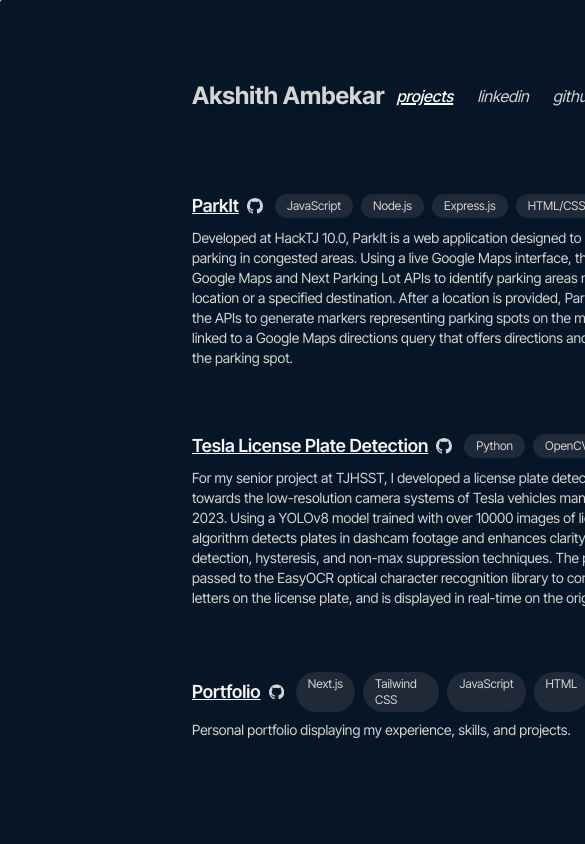
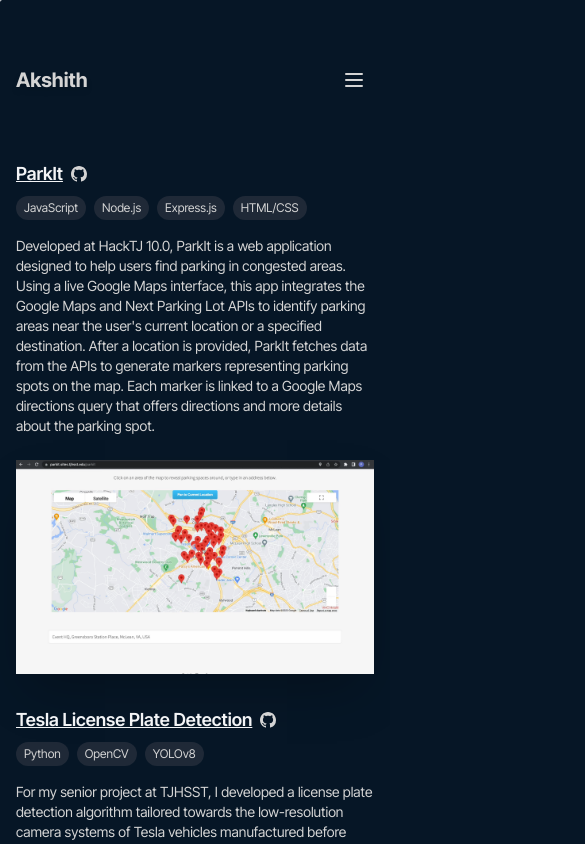
Before and after one commit to akshithambekar/portfolio, a Next.js app: page /projects in a window 390 px wide. Shown: the top 844 px of the page, 585 px wide, since content can reach past the window. Built offline with nearby package versions, Linux system fonts and the light colour scheme.

Commit message:
responsive

```diff
--- a/src/app/components/footer.js
+++ b/src/app/components/footer.js
@@ -2,9 +2,9 @@ import { PiCopyrightLight } from "react-icons/pi";
 
 export default function Footer() {
     return (
-        <div className="max-w-[1260px] flex justify-center items-center h-4 text-custom_gray px-44 pt-24 pb-10 subpixel-antialiased mx-auto">
-            <div className="flex flex-row items-center space-x-1 text-sm">
-                <PiCopyrightLight />
+        <div className="max-w-[1260px] flex justify-center items-center min-h-[60px] text-custom_gray px-4 sm:px-8 md:px-16 lg:px-24 xl:px-44 pt-12 sm:pt-24 pb-8 sm:pb-10 subpixel-antialiased mx-auto">
+            <div className="flex flex-row items-center space-x-1 text-xs sm:text-sm text-center">
+                <PiCopyrightLight className="flex-shrink-0" />
                 <p>2025 Akshith Ambekar. All rights reserved.</p>
             </div>
         </div>
--- a/src/app/components/navbar.js
+++ b/src/app/components/navbar.js
@@ -2,17 +2,112 @@
 
 import { usePathname } from "next/navigation";
 import Link from "next/link";
+import { useState } from "react";
 
 export default function Navbar() {
     const pathName = usePathname();
+    const [isMobileMenuOpen, setIsMobileMenuOpen] = useState(false);
+
     return (
-        <div className="flex flex-shrink-0 text-custom_gray justify-between items-center h-48 max-w-[1280px] mx-auto px-48">
-            <Link href="/" className={pathName === "/" ? "text-2xl drop-shadow-md font-bold text-nowrap subpixel-antialiased text-white" : "text-2xl drop-shadow-md font-bold text-nowrap subpixel-antialiased hover:text-white"}>Akshith Ambekar</Link>
-            <div>
-                <Link href="/projects" className={pathName === "/projects" ? "p-3 text-white italic subpixel-antialiased font-medium text-decoration-line: underline decoration-2" : "p-3 italic subpixel-antialiased hover:text-white hover:transition-colors"}>projects</Link>
-                <Link href="https://www.linkedin.com/in/akshith-ambekar/" target="_blank" className="p-3 italic subpixel-antialiased hover:text-white">linkedin</Link>
-                <Link href="https://github.com/akshithambekar" target="_blank" className="p-3 italic subpixel-antialiased hover:text-white">github</Link>
+        <div className="flex flex-shrink-0 text-custom_gray justify-between items-center h-40 max-w-[1280px] mx-auto px-4 sm:px-8 md:px-16 lg:px-24 xl:px-48">
+            <Link
+                href="/"
+                className={
+                    pathName === "/"
+                        ? "text-xl sm:text-2xl drop-shadow-md font-bold text-nowrap subpixel-antialiased text-white"
+                        : "text-xl sm:text-2xl drop-shadow-md font-bold text-nowrap subpixel-antialiased hover:text-white"
+                }
+            >
+                <span className="hidden sm:inline">Akshith Ambekar</span>
+                <span className="sm:hidden">Akshith</span>
+            </Link>
+
+            {/* Desktop Menu */}
+            <div className="hidden md:flex">
+                <Link
+                    href="/projects"
+                    className={
+                        pathName === "/projects"
+                            ? "p-3 text-white italic subpixel-antialiased font-medium text-decoration-line: underline decoration-2"
+                            : "p-3 italic subpixel-antialiased hover:text-white hover:transition-colors"
+                    }
+                >
+                    projects
+                </Link>
+                <Link
+                    href="https://www.linkedin.com/in/akshith-ambekar/"
+                    target="_blank"
+                    className="p-3 italic subpixel-antialiased hover:text-white"
+                >
+                    linkedin
+                </Link>
+                <Link
+                    href="https://github.com/akshithambekar"
+                    target="_blank"
+                    className="p-3 italic subpixel-antialiased hover:text-white"
+                >
+                    github
+                </Link>
             </div>
+
+            {/* Mobile Menu Button */}
+            <button
+                onClick={() => setIsMobileMenuOpen(!isMobileMenuOpen)}
+                className="md:hidden p-2 text-custom_gray hover:text-white"
+            >
+                <svg
+                    className="w-6 h-6"
+                    fill="none"
+                    stroke="currentColor"
+                    viewBox="0 0 24 24"
+                >
+                    <path
+                        strokeLinecap="round"
+                        strokeLinejoin="round"
+                        strokeWidth={2}
+                        d={
+                            isMobileMenuOpen
+                                ? "M6 18L18 6M6 6l12 12"
+                                : "M4 6h16M4 12h16M4 18h16"
+                        }
+                    />
+                </svg>
+            </button>
+
+            {/* Mobile Menu */}
+            {isMobileMenuOpen && (
+                <div className="absolute top-40 left-0 right-0 bg-[#061626] border-t border-gray-700 md:hidden z-50">
+                    <div className="flex flex-col py-4">
+                        <Link
+                            href="/projects"
+                            className={
+                                pathName === "/projects"
+                                    ? "px-4 py-3 text-white italic subpixel-antialiased font-medium border-l-2 border-white"
+                                    : "px-4 py-3 italic subpixel-antialiased hover:text-white hover:transition-colors"
+                            }
+                            onClick={() => setIsMobileMenuOpen(false)}
+                        >
+                            projects
+                        </Link>
+                        <Link
+                            href="https://www.linkedin.com/in/akshith-ambekar/"
+                            target="_blank"
+                            className="px-4 py-3 italic subpixel-antialiased hover:text-white"
+                            onClick={() => setIsMobileMenuOpen(false)}
+                        >
+                            linkedin
+                        </Link>
+                        <Link
+                            href="https://github.com/akshithambekar"
+                            target="_blank"
+                            className="px-4 py-3 italic subpixel-antialiased hover:text-white"
+                            onClick={() => setIsMobileMenuOpen(false)}
+                        >
+                            github
+                        </Link>
+                    </div>
+                </div>
+            )}
         </div>
-    )
+    );
 }
--- a/src/app/layout.js
+++ b/src/app/layout.js
@@ -1,6 +1,6 @@
-import { Inter_Tight, Archivo, DM_Sans} from "next/font/google";
+import { Inter_Tight, Archivo, DM_Sans } from "next/font/google";
 import "./globals.css";
-import { Analytics } from "@vercel/analytics/react"
+import { Analytics } from "@vercel/analytics/react";
 
 const inter_tight = Inter_Tight({
     subsets: ["latin"],
@@ -11,7 +11,7 @@ export const metadata = {
     description: "Generated by create next app",
     icons: {
         icon: "/favicon.ico",
-  }
+    },
 };
 
 export default function RootLayout({ children }) {
--- a/src/app/projects/page.js
+++ b/src/app/projects/page.js
@@ -9,99 +9,169 @@ export default function Projects() {
         <div>
             <Cursor />
             <Navbar />
-            <div className="grid grid-flow-row text-custom_gray items-baseline h-60 subpixel-antialiased max-w-[1260px] px-44 mx-auto">
-                <div className="flex flex-row items-start justify-between">
-                    <div className="max-w-[560px]">
-                        <div className="flex max-w-[560px] items-center">
-                            <Link href="https://github.com/akshithambekar/parkit" target="_blank" className="text-lg font-semibold underline decoration-1 pl-4 pr-2 text-gray-100 hover:text-white">ParkIt</Link>
-                            <BsGithub />
-                            <div className="flex flex-row pl-3 space-x-2">
-                                <p className="px-3 py-1 text-xs rounded-full transition-colors bg-gray-800 text-custom_gray">
+
+            {/* ParkIt Project */}
+            <div className="text-custom_gray min-h-[400px] subpixel-antialiased max-w-[1260px] px-4 sm:px-8 md:px-16 lg:px-24 xl:px-44 mx-auto mb-8 sm:mb-8 lg:mb-6">
+                <div className="flex flex-col lg:flex-row items-start justify-between gap-6 lg:gap-8">
+                    <div className="w-full lg:max-w-[560px]">
+                        <div className="flex flex-col sm:flex-row sm:max-w-[560px] items-start sm:items-center gap-2 sm:gap-0">
+                            <div className="flex items-center">
+                                <Link
+                                    href="https://github.com/akshithambekar/parkit"
+                                    target="_blank"
+                                    className="text-lg font-semibold underline decoration-1 pl-0 sm:pl-4 pr-2 text-gray-100 hover:text-white"
+                                >
+                                    ParkIt
+                                </Link>
+                                <BsGithub />
+                            </div>
+                            <div className="flex flex-wrap pl-0 sm:pl-3 gap-2">
+                                <p className="px-2 sm:px-3 py-1 text-xs rounded-full transition-colors bg-gray-800 text-custom_gray">
                                     JavaScript
                                 </p>
-                                <p className="px-3 py-1 text-xs rounded-full transition-colors bg-gray-800 text-custom_gray">
+                                <p className="px-2 sm:px-3 py-1 text-xs rounded-full transition-colors bg-gray-800 text-custom_gray">
                                     Node.js
                                 </p>
-                                <p className="px-3 py-1 text-xs rounded-full transition-colors bg-gray-800 text-custom_gray">
+                                <p className="px-2 sm:px-3 py-1 text-xs rounded-full transition-colors bg-gray-800 text-custom_gray">
                                     Express.js
                                 </p>
-                                <p className="px-3 py-1 text-xs rounded-full transition-colors bg-gray-800 text-custom_gray">
+                                <p className="px-2 sm:px-3 py-1 text-xs rounded-full transition-colors bg-gray-800 text-custom_gray">
                                     HTML/CSS
                                 </p>
                             </div>
                         </div>
-                        <p className="text-sm px-4 mt-2">
-                            Developed at HackTJ 10.0, ParkIt is a web application designed to help users find parking in congested areas. Using a live Google Maps interface, this app integrates the
-                            Google Maps and Next Parking Lot APIs to identify parking areas near the user's current location or a specified destination. After a location is provided, ParkIt fetches
-                            data from the APIs to generate markers representing parking spots on the map. Each marker is linked to a Google Maps directions query that offers directions and more
+                        <p className="text-sm px-0 sm:px-4 mt-4">
+                            Developed at HackTJ 10.0, ParkIt is a web
+                            application designed to help users find parking in
+                            congested areas. Using a live Google Maps interface,
+                            this app integrates the Google Maps and Next Parking
+                            Lot APIs to identify parking areas near the user's
+                            current location or a specified destination. After a
+                            location is provided, ParkIt fetches data from the
+                            APIs to generate markers representing parking spots
+                            on the map. Each marker is linked to a Google Maps
+                            directions query that offers directions and more
                             details about the parking spot.
                         </p>
                     </div>
-                    <div className="flex w-[400px] items-center justify-center px-8">
-                        <Link href="https://youtu.be/fvdOhyDX81I" target="_blank">
-                            <Image src="/parkit-demo.png" alt="ParkIt demo" width={500} height={300} className="hover:opacity-65 object-contain shadow-2xl"/>
+                    <div className="w-full lg:w-[400px] flex items-center justify-center px-0 lg:px-8">
+                        <Link
+                            href="https://youtu.be/fvdOhyDX81I"
+                            target="_blank"
+                            className="block w-full max-w-[400px]"
+                        >
+                            <Image
+                                src="/parkit-demo.png"
+                                alt="ParkIt demo"
+                                width={500}
+                                height={300}
+                                className="w-full h-auto hover:opacity-65 object-contain shadow-2xl"
+                            />
                         </Link>
                     </div>
                 </div>
             </div>
-            <div className="grid grid-flow-row text-custom_gray items-baseline h-60 subpixel-antialiased max-w-[1260px] px-44 mx-auto">
-                <div className="flex flex-row items-start justify-between">
-                    <div className="max-w-[560px]">
-                        <div className="flex max-w-[560px] items-center">
-                            <Link href="https://github.com/akshithambekar/tesla-license-plate-detection" target="_blank" className="text-lg font-semibold underline decoration-1 pl-4 pr-2 text-gray-100 hover:text-white">Tesla License Plate Detection</Link>
-                            <BsGithub />
-                            <div className="flex flex-row pl-3 space-x-2">
-                                <p className="px-3 py-1 text-xs rounded-full transition-colors bg-gray-800 text-custom_gray">
+
+            {/* Tesla License Plate Detection Project */}
+            <div className="text-custom_gray min-h-[400px] subpixel-antialiased max-w-[1260px] px-4 sm:px-8 md:px-16 lg:px-24 xl:px-44 mx-auto mb-8 sm:mb-8 lg:mb-6">
+                <div className="flex flex-col lg:flex-row items-start justify-between gap-6 lg:gap-8">
+                    <div className="w-full lg:max-w-[560px]">
+                        <div className="flex flex-col sm:flex-row sm:max-w-[560px] items-start sm:items-center gap-2 sm:gap-0">
+                            <div className="flex items-center">
+                                <Link
+                                    href="https://github.com/akshithambekar/tesla-license-plate-detection"
+                                    target="_blank"
+                                    className="text-lg font-semibold underline decoration-1 pl-0 sm:pl-4 pr-2 text-gray-100 hover:text-white"
+                                >
+                                    Tesla License Plate Detection
+                                </Link>
+                                <BsGithub />
+                            </div>
+                            <div className="flex flex-wrap pl-0 sm:pl-3 gap-2">
+                                <p className="px-2 sm:px-3 py-1 text-xs rounded-full transition-colors bg-gray-800 text-custom_gray">
                                     Python
                                 </p>
-                                <p className="px-3 py-1 text-xs rounded-full transition-colors bg-gray-800 text-custom_gray">
+                                <p className="px-2 sm:px-3 py-1 text-xs rounded-full transition-colors bg-gray-800 text-custom_gray">
                                     OpenCV
                                 </p>
-                                <p className="px-3 py-1 text-xs rounded-full transition-colors bg-gray-800 text-custom_gray">
+                                <p className="px-2 sm:px-3 py-1 text-xs rounded-full transition-colors bg-gray-800 text-custom_gray">
                                     YOLOv8
                                 </p>
                             </div>
                         </div>
-                        <p className="text-sm px-4 mt-2">
-                            For my senior project at TJHSST, I developed a license plate detection algorithm tailored towards the low-resolution camera systems of Tesla vehicles manufactured before 2023.
-                            Using a YOLOv8 model trained with over 10000 images of license plates, the algorithm detects plates in dashcam footage and enhances clarity using OpenCV's edge detection, hysteresis,
-                            and non-max suppression techniques. The processed image is passed to the EasyOCR optical character recognition library to correctly identify the letters on the license plate,
-                            and is displayed in real-time on the original video.
+                        <p className="text-sm px-0 sm:px-4 mt-4">
+                            For my senior project at TJHSST, I developed a
+                            license plate detection algorithm tailored towards
+                            the low-resolution camera systems of Tesla vehicles
+                            manufactured before 2023. Using a YOLOv8 model
+                            trained with over 10000 images of license plates,
+                            the algorithm detects plates in dashcam footage and
+                            enhances clarity using OpenCV's edge detection,
+                            hysteresis, and non-max suppression techniques. The
+                            processed image is passed to the EasyOCR optical
+                            character recognition library to correctly identify
+                            the letters on the license plate, and is displayed
+                            in real-time on the original video.
                         </p>
                     </div>
-                    <div className="flex w-[400px] items-center justify-center px-8">
-                        <Image src="/license_plate_demo.png" alt="License plate demo" width={500} height={300} className="object-contain shadow-2xl"/>
+                    <div className="w-full lg:w-[400px] flex items-center justify-center px-0 lg:px-8">
+                        <div className="w-full max-w-[400px]">
+                            <Image
+                                src="/license_plate_demo.png"
+                                alt="License plate demo"
+                                width={500}
+                                height={300}
+                                className="w-full h-auto object-contain shadow-2xl"
+                            />
+                        </div>
                     </div>
                 </div>
             </div>
-            <div className="grid grid-flow-row text-custom_gray items-baseline h-60 subpixel-antialiased max-w-[1260px] px-44 mx-auto">
-                <div className="flex flex-row items-start justify-between">
-                    <div className="max-w-[560px]">
-                        <div className="flex max-w-[560px] items-center">
-                            <Link href="https://github.com/akshithambekar/portfolio" target="_blank" className="text-lg font-semibold underline decoration-1 pl-4 pr-2 text-gray-100 hover:text-white">Portfolio</Link>
-                            <BsGithub />
-                            <div className="flex flex-row pl-3 space-x-2">
-                                <p className="px-3 py-1 text-xs rounded-full transition-colors bg-gray-800 text-custom_gray">
+
+            {/* Portfolio Project */}
+            <div className="text-custom_gray min-h-[400px] subpixel-antialiased max-w-[1260px] px-4 sm:px-8 md:px-16 lg:px-24 xl:px-44 mx-auto mb-8 sm:mb-8 lg:mb-0">
+                <div className="flex flex-col lg:flex-row items-start justify-between gap-6 lg:gap-8">
+                    <div className="w-full lg:max-w-[560px]">
+                        <div className="flex flex-col sm:flex-row sm:max-w-[560px] items-start sm:items-center gap-2 sm:gap-0">
+                            <div className="flex items-center">
+                                <Link
+                                    href="https://github.com/akshithambekar/portfolio"
+                                    target="_blank"
+                                    className="text-lg font-semibold underline decoration-1 pl-0 sm:pl-4 pr-2 text-gray-100 hover:text-white"
+                                >
+                                    Portfolio
+                                </Link>
+                                <BsGithub />
+                            </div>
+                            <div className="flex flex-wrap pl-0 sm:pl-3 gap-2">
+                                <p className="px-2 sm:px-3 py-1 text-xs rounded-full transition-colors bg-gray-800 text-custom_gray">
                                     Next.js
                                 </p>
-                                <p className="px-3 py-1 text-xs rounded-full transition-colors bg-gray-800 text-custom_gray">
+                                <p className="px-2 sm:px-3 py-1 text-xs rounded-full transition-colors bg-gray-800 text-custom_gray">
                                     Tailwind CSS
                                 </p>
-                                <p className="px-3 py-1 text-xs rounded-full transition-colors bg-gray-800 text-custom_gray">
+                                <p className="px-2 sm:px-3 py-1 text-xs rounded-full transition-colors bg-gray-800 text-custom_gray">
                                     JavaScript
                                 </p>
-                                <p className="px-3 py-1 text-xs rounded-full transition-colors bg-gray-800 text-custom_gray">
+                                <p className="px-2 sm:px-3 py-1 text-xs rounded-full transition-colors bg-gray-800 text-custom_gray">
                                     HTML
                                 </p>
                             </div>
                         </div>
-                        <p className="text-sm px-4 mt-2">
-                            Personal portfolio displaying my experience, skills, and projects.
+                        <p className="text-sm px-0 sm:px-4 mt-4">
+                            Personal portfolio displaying my experience, skills,
+                            and projects.
                         </p>
                     </div>
-                    <div className="flex w-[348px] items-center justify-center grow-0 px-8">
-                        <Link href="/">
-                            <Image src="/portfolio.png" alt="Portfolio thumbnail" width={500} height={300} className="hover:opacity-65 object-contain shadow-2xl grow-0"/>
+                    <div className="w-full lg:w-[348px] flex items-center justify-center px-0 lg:px-8">
+                        <Link href="/" className="block w-full max-w-[348px]">
+                            <Image
+                                src="/portfolio.png"
+                                alt="Portfolio thumbnail"
+                                width={500}
+                                height={300}
+                                className="w-full h-auto hover:opacity-65 object-contain shadow-2xl"
+                            />
                         </Link>
                     </div>
                 </div>
```
Also changed, not shown: src/app/components/contact.js (+7 -7 lines), src/app/components/experience.js (+32 -15 lines), src/app/components/intro.js (+25 -10 lines), src/app/components/skills.js (+13 -12 lines), 1 other file (tests, documents, lock files or other folders). Lines whose indentation alone changed are shown as unchanged.
